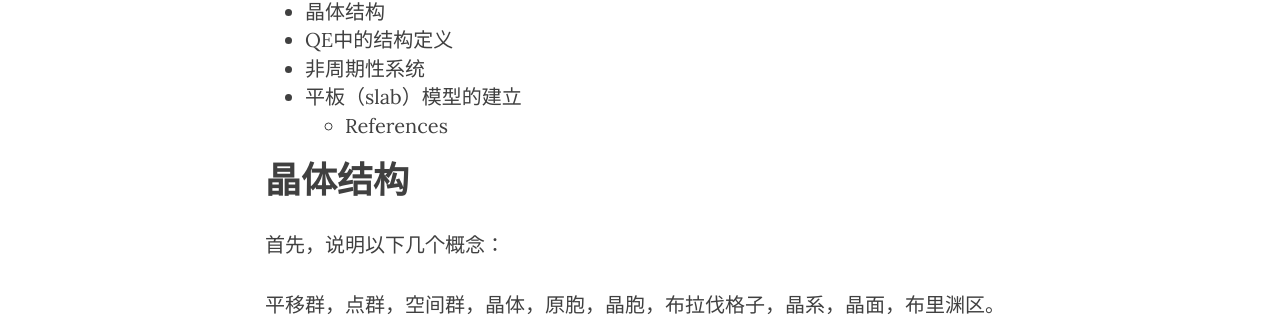
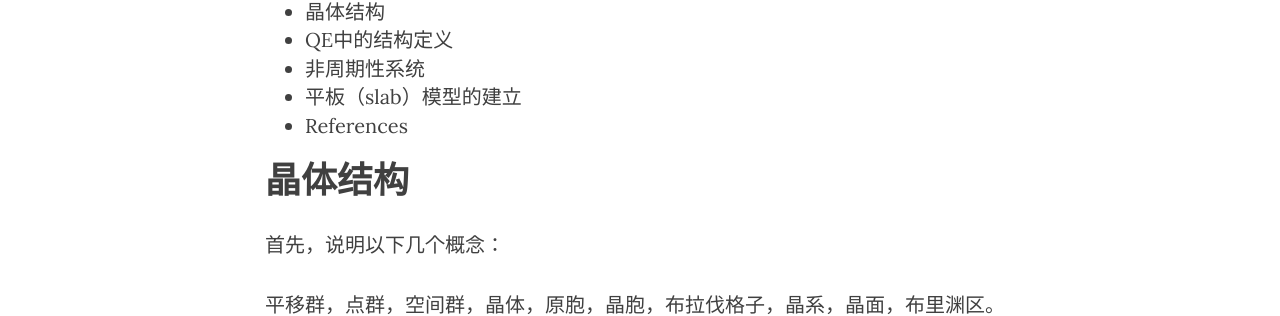
Before and after one commit to yyyu200/DFTbook, a Jekyll site: the page built from _posts/2019-04-07-TransCell.md, in a window 1280 px wide. Shown: the part 195-511 px from the top of the page. Built offline with Jekyll 4.4.1, drawn with Linux system fonts in a browser that asks for light colours; nearby versions of some CDN libraries; formulas are drawn with MathJax 3; comment, search, counter and statistics services are not loaded.

Commit message:
modify at20190414-19:30:36-aliyun

```diff
--- a/_posts/2019-04-07-TransCell.md
+++ b/_posts/2019-04-07-TransCell.md
@@ -108,7 +108,7 @@ QE提供多种方式完成一件任务的设计风格，对于具有各种习惯
 
 > 一部大书是一项大罪。 ——卡利马科斯 (Callimachus)
 
-## References
+# References
 
 1. International Tables for Crystallography (2006). Vol. A, Chapter 5.1, pp. 78–85.
 
```
